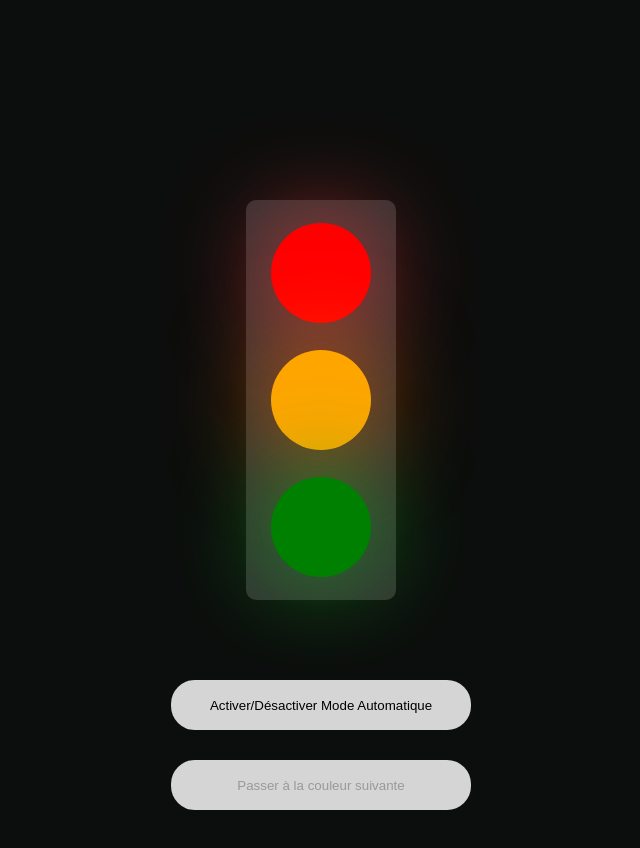
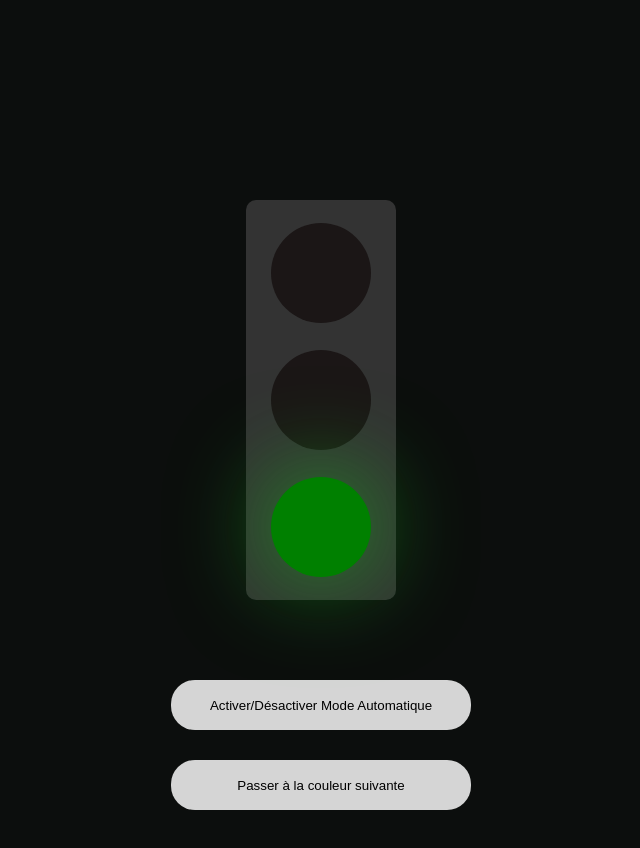
Before and after one commit to JamesFlgit/feu-tricolore, a website: page index.html in a window 1280 px wide. Both pictures are taken after a click on the button "Activer/Désactiver Mode Automatique". Shown: the whole page, without its empty margins (319-959 px from the left). Drawn offline with Linux system fonts and the light colour scheme.

Commit message:
merge de la branche js à main

```diff
--- a/index.html
+++ b/index.html
@@ -20,14 +20,15 @@
 
     <section class="home-game">
     <div class="home-game__traffic-light">
-        <div class="home-game__light home-game__red-active"></div>
-        <div class="home-game__light home-game__orange"></div>
-        <div class="home-game__light home-game__green"></div>
+        <div class="home-game__light light home-game__off home-game__red red"></div>
+        <div class="home-game__light light home-game__off home-game__orange orange"></div>
+        <div class="home-game__light light home-game__off home-game__green green"></div>
     </div>
 
+    <div class="home-game__buttons-play-game">
     <button id="toggle-mode">Activer/Désactiver Mode Automatique</button>
-    <button id="next-color" disabled>Passer à la couleur suivante</button>
-
+    <button id="next-color">Passer à la couleur suivante</button>
+    </div>
 
 </section>
 </main>
--- a/js/script.js
+++ b/js/script.js
@@ -0,0 +1,51 @@
+document.addEventListener('DOMContentLoaded', function() {
+    const lights = document.querySelectorAll('.home-game__light');
+    const nextColorButton = document.getElementById('next-color');
+    const toggleModeButton = document.getElementById('toggle-mode');
+    console.log(toggleModeButton);
+
+
+    let currentLight = 0;
+    let intervalId = null;
+
+
+    function toggleLights() {
+
+        lights.forEach(light => light.classList.remove('active'));
+
+        lights[currentLight].classList.add('active');
+    }
+
+
+    function nextLight() {
+        currentLight = (currentLight - 1 + lights.length) % lights.length; // Passe à la lumière suivante
+        toggleLights();
+    }
+
+
+
+    toggleModeButton.addEventListener('click', function()  {
+        if (intervalId) {
+            // Si l'intervalle est actif, le nettoyer pour arrêter le changement automatique
+            clearInterval(intervalId);
+            intervalId = null;
+            console.log("Mode automatique désactivé");
+        } else {
+            // Sinon, démarrer le changement automatique
+            intervalId = setInterval(nextLight, 2000);
+            console.log("Mode automatique activé");
+        }
+
+    });
+
+
+
+    // Fonction qui gère le passage à la couleur suivante
+    nextColorButton.addEventListener('click', function() {
+    currentLight = (currentLight - 1 + lights.length) % lights.length; // Passe à la lumière suivante
+    toggleLights();
+    })
+    // Initialisation pour allumer la première lumière
+    toggleLights();
+
+    });
--- a/sass/base/_theme.scss
+++ b/sass/base/_theme.scss
@@ -9,7 +9,7 @@ $green: green;
 $gray: #333;
 $btn-gray: rgb(213, 213, 213);
 $btn-gray2: rgb(142, 142, 142);
-$gray2: #a9a9a9;
+$gray2: #1b1616;
 $white-main: #fff;
 $dark-black: #0c0e0d;
 
--- a/sass/styles/home.scss
+++ b/sass/styles/home.scss
@@ -8,7 +8,6 @@ body  {
 
 // Mixin pour les lumières
 @mixin traffic-light($color) {
-    background-color: base.$gray2;
     inline-size: 100px;
     block-size: 100px;
     border-radius: 50%;
@@ -39,17 +38,27 @@ body  {
         justify-content: space-around;
         align-items: center;
     }
-    &__red-active  {
+    &__off  {
+        inline-size: 100px;
+        block-size: 100px;
+        border-radius: 50%;
+        background-color: base.$gray2
+    }
+    &__red.active  {
         @include traffic-light(base.$red);
         box-shadow: 0 0 100px rgba(255, 59, 59, 0.9);
     }
-    &__orange  {
+    &__orange.active {
         @include traffic-light(base.$orange);
         box-shadow: 0 0 100px rgba(255, 106, 0, 0.9);
     }
-    &__green  {
+    &__green.active  {
         @include traffic-light(base.$green);
         box-shadow: 0 0 100px rgba(26, 196, 32, 0.8);
+    }
+    &__buttons-play-game  {
+        display: flex;
+        flex-direction: column;
     }
 }
 
```
Also changed, not shown: styles/home.css, 1 other file.
